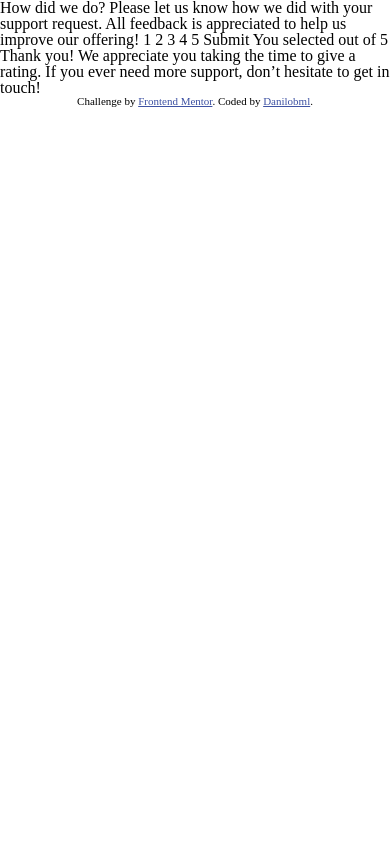
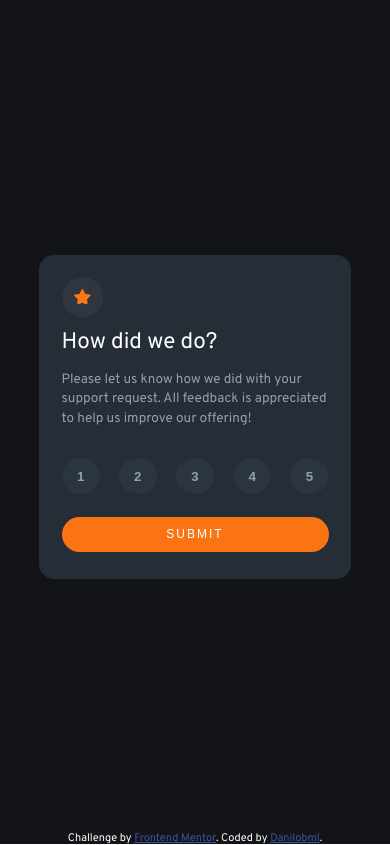
Before and after one commit to danilobml/FEM-interactive-rating-component, a plain HTML site: page index.html in a window 390 px wide. Drawn offline with Linux system fonts and the light colour scheme.

Commit message:
normal state mobile

```diff
--- a/index.html
+++ b/index.html
@@ -3,28 +3,37 @@
   <head>
     <meta charset="UTF-8" />
     <meta name="viewport" content="width=device-width, initial-scale=1.0" />
-    <!-- displays site properly based on user's device -->
     <link rel="stylesheet" href="./src/css/reset.css" />
     <link rel="stylesheet" href="./src/css/styles.css" />
     <link rel="icon" type="image/png" sizes="32x32" href="./images/favicon-32x32.png" />
+    <link rel="preconnect" href="https://fonts.googleapis.com" />
+    <link rel="preconnect" href="https://fonts.gstatic.com" crossorigin />
+    <link href="https://fonts.googleapis.com/css2?family=Overpass:wght@400;700&display=swap" rel="stylesheet" />
     <title>Frontend Mentor | Interactive rating component</title>
     <script defer src="./src/js/script.js"></script>
   </head>
   <body>
+    <main>
       <!-- Rating state start -->
+      <div class="container">
+        <svg class="staricon" width="17" height="16" xmlns="http://www.w3.org/2000/svg"><path d="m9.067.43 1.99 4.031c.112.228.33.386.58.422l4.45.647a.772.772 0 0 1 .427 1.316l-3.22 3.138a.773.773 0 0 0-.222.683l.76 4.431a.772.772 0 0 1-1.12.813l-3.98-2.092a.773.773 0 0 0-.718 0l-3.98 2.092a.772.772 0 0 1-1.119-.813l.76-4.431a.77.77 0 0 0-.222-.683L.233 6.846A.772.772 0 0 1 .661 5.53l4.449-.647a.772.772 0 0 0 .58-.422L7.68.43a.774.774 0 0 1 1.387 0Z" fill="#FC7614" /></svg>
+        <h1>How did we do?</h1>
 
-    How did we do? Please let us know how we did with your support request. All feedback is appreciated to help us improve our offering! 1 2 3 4 5 Submit
+        <p>Please let us know how we did with your support request. All feedback is appreciated to help us improve our offering!</p>
 
+        <div class="ratings"><button class="ratebutton">1</button> <button class="ratebutton">2</button><button class="ratebutton">3</button><button class="ratebutton">4</button><button class="ratebutton">5</button></div>
+        <button class="submit">SUBMIT</button>
         <!-- Rating state end -->
 
         <!-- Thank you state start -->
 
-    You selected
+        <!-- You selected -->
         <!-- Add rating here -->
-    out of 5 Thank you! We appreciate you taking the time to give a rating. If you ever need more support, don’t hesitate to get in touch!
+        <!-- out of 5 Thank you! We appreciate you taking the time to give a rating. If you ever need more support, don’t hesitate to get in touch! -->
 
         <!-- Thank you state end -->
-
+      </div>
       <div class="attribution">Challenge by <a href="https://www.frontendmentor.io?ref=challenge" target="_blank">Frontend Mentor</a>. Coded by <a href="https://github.com/danilobml" target="_blank">Danilobml</a>.</div>
+    </main>
   </body>
 </html>
--- a/src/css/styles.css
+++ b/src/css/styles.css
@@ -1,6 +1,96 @@
+:root {
+    font-family: 'Overpass';
+    font-size:15px;
+    --Orange: hsl(25, 97%, 53%);
+    --White: hsl(0, 0%, 100%);
+    --LightGrey: hsl(217, 12%, 63%);
+    --MediumGrey: hsl(216, 12%, 54%);
+    --DarkBlue: hsl(213, 19%, 18%);
+    --VeryDarkBlue: hsl(216, 12%, 8%);
+}
+
+main {
+    display: flex;
+    flex-direction: column;
+    background-color: var(--VeryDarkBlue);
+    width: 100vw;
+    height:100vh;
+    justify-content: center;
+    align-items: center;
+}
+
+.container {
+    display: flex;
+    flex-direction: column;
+    margin:auto;
+    background-color: var(--DarkBlue);
+    border-radius: 1rem;
+    width: 267px;
+    height: auto;
+    padding: 1.5rem;
+    padding-bottom: 1.8rem;
+    color: var(--White);
+}
+
+.staricon {
+    padding: 0.8rem;
+    border-radius: 50%;
+    background-color: hsl(218, 14%, 22%);
+    margin-bottom: 0.rem;
+}
+
+h1{
+    font-size: 1.5rem;
+    font-weight: 500;
+    margin:1rem;
+    margin-left: 0;
+}
+
+p {
+    color: var(--LightGrey);
+    line-height: 1.3rem;
+    margin-bottom: 2rem;
+    font-size:0.9rem;
+}
+
+.ratings {
+    display: flex;
+    justify-content: space-between;
+    margin-bottom: 1.5rem;
+}
+
+.ratebutton {
+    color: var(--LightGrey);
+    padding: 0.7rem 1.03rem;
+    background-color: hsl(213, 19%, 21%);
+    border-radius: 50%;
+    border: none;
+    font-weight: 700;
+}
+
+.submit {
+    background-color: var(--Orange);
+    color: var(--White);
+    padding: 0.7rem;
+    width: 100%;
+    align-self: center;
+    border-radius: 5rem;
+    border:none;
+    font-family: sans-serif;
+    font-size: 0.8rem;
+    color: var(--White);
+    letter-spacing: 2px;
+}
+
 .attribution {
+    color: var(--White);
     font-size: 11px; text-align: center;
 }
+
 .attribution a {
     color: hsl(228, 45%, 44%);
 }
+
+@media screen and (min-width: 376) {
+
+}
```
Lines whose indentation alone changed are shown as unchanged.
